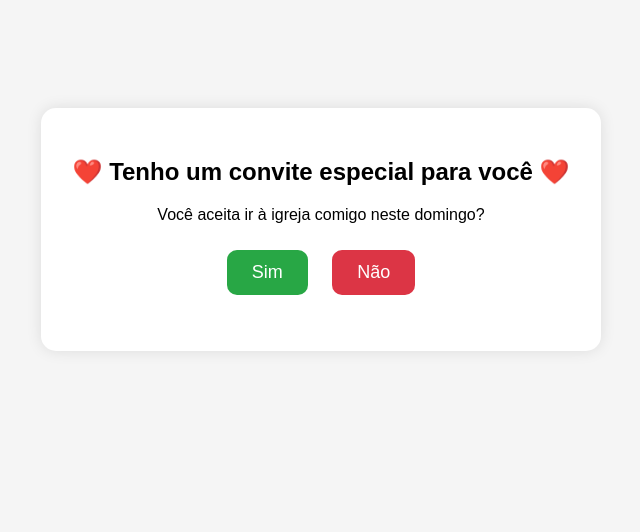
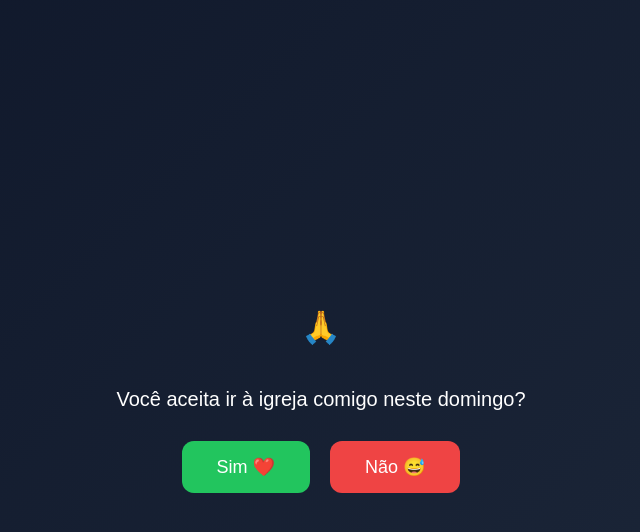
Before and after one commit to walterosfilho18/Domingao, a plain HTML site: page index.html in a window 1280 px wide. Shown: the whole page, without its empty margins (319-959 px from the left). Drawn offline with Linux system fonts and the light colour scheme.

Commit message:
Update index.html

```diff
--- a/index.html
+++ b/index.html
@@ -3,42 +3,81 @@
 <head>
 <meta charset="UTF-8">
 <meta name="viewport" content="width=device-width, initial-scale=1.0">
-<title>Convite Especial</title>
+<title>Convite Especial ❤️</title>
 
 <style>
+*{
+    margin:0;
+    padding:0;
+    box-sizing:border-box;
+}
+
 body{
-    font-family: Arial, sans-serif;
-    text-align:center;
-    background:#f5f5f5;
-    padding-top:100px;
+    background:linear-gradient(135deg,#0f172a,#1e293b);
+    color:white;
+    font-family:Arial, Helvetica, sans-serif;
+    height:100vh;
+    overflow:hidden;
 }
 
 .container{
-    background:white;
-    max-width:500px;
-    margin:auto;
-    padding:30px;
-    border-radius:15px;
-    box-shadow:0 0 15px rgba(0,0,0,.1);
+    display:flex;
+    flex-direction:column;
+    justify-content:center;
+    align-items:center;
+    height:100vh;
+    text-align:center;
+    padding:20px;
+}
+
+h1{
+    margin-bottom:20px;
+    min-height:60px;
+}
+
+p{
+    margin-bottom:30px;
+    font-size:20px;
 }
 
 button{
-    padding:12px 25px;
-    margin:10px;
+    padding:15px 35px;
     border:none;
-    border-radius:10px;
+    border-radius:12px;
     cursor:pointer;
     font-size:18px;
+    transition:.3s;
 }
 
-.sim{
-    background:#28a745;
+#sim{
+    background:#22c55e;
     color:white;
 }
 
-.nao{
-    background:#dc3545;
+#nao{
+    background:#ef4444;
     color:white;
+}
+
+.botoes{
+    display:none;
+    gap:20px;
+    position:relative;
+}
+
+.sucesso{
+    animation:zoom 1s ease;
+}
+
+@keyframes zoom{
+    from{
+        transform:scale(.5);
+        opacity:0;
+    }
+    to{
+        transform:scale(1);
+        opacity:1;
+    }
 }
 </style>
 </head>
@@ -46,41 +85,134 @@ button{
 <body>
 
 <div class="container">
-    <h2>❤️ Tenho um convite especial para você ❤️</h2>
-    <p>Você aceita ir à igreja comigo neste domingo?</p>
 
-    <button class="sim" onclick="aceitou()">Sim</button>
-    <button class="nao" onclick="negou()">Não</button>
+    <h1 id="titulo"></h1>
 
-    <p id="mensagem"></p>
+    <p id="texto"></p>
+
+    <div class="botoes" id="botoes">
+        <button id="sim" onclick="aceitou()">Sim ❤️</button>
+        <button id="nao">Não 😅</button>
+    </div>
+
 </div>
 
 <script>
-let contador = 0;
+
+const titulo = document.getElementById("titulo");
+const texto = document.getElementById("texto");
+const botoes = document.getElementById("botoes");
+
+function digitar(elemento, textoDigitar, velocidade=60){
+
+    let i = 0;
+
+    const intervalo = setInterval(() => {
+
+        elemento.innerHTML += textoDigitar.charAt(i);
+
+        i++;
+
+        if(i >= textoDigitar.length){
+            clearInterval(intervalo);
+        }
+
+    }, velocidade);
+
+}
+
+setTimeout(()=>{
+    digitar(titulo,"Oi ❤️");
+},500);
+
+setTimeout(()=>{
+    texto.innerHTML="Tenho um convite especial para você...";
+},2500);
+
+setTimeout(()=>{
+    titulo.innerHTML="🙏";
+    texto.innerHTML="Você aceita ir à igreja comigo neste domingo?";
+    botoes.style.display="flex";
+},5000);
+
+let tentativas = 0;
 
 const frases = [
-    "Tem certeza? 😢",
-    "Pensa bem... 🙏",
-    "Vai ser um momento especial ❤️",
-    "Prometo que você vai gostar 😅",
-    "Última chance..."
+    "Tem certeza? 🥺",
+    "Pensa bem 😅",
+    "Vai ter café depois ☕",
+    "Prometo que vai ser legal 🙏",
+    "Última chance 👀",
+    "O botão NÃO está ficando nervoso 😂",
+    "Você realmente quer apertar isso? 🤔",
+    "Tá ficando difícil defender você 😅"
 ];
 
+const botaoNao = document.getElementById("nao");
+
+botaoNao.addEventListener("mouseover",()=>{
+
+    tentativas++;
+
+    if(tentativas <= frases.length){
+        alert(frases[tentativas-1]);
+    }
+
+    if(tentativas >= 4){
+
+        const largura = window.innerWidth - 180;
+        const altura = window.innerHeight - 100;
+
+        const x = Math.random()*largura;
+        const y = Math.random()*altura;
+
+        botaoNao.style.position="absolute";
+        botaoNao.style.left=x+"px";
+        botaoNao.style.top=y+"px";
+    }
+
+    if(tentativas === 10){
+
+        alert("😂 Tá bom, você venceu.");
+
+        botaoNao.onclick = () => {
+
+            document.body.innerHTML = `
+            <div class="container sucesso">
+                <h1>😎 Você conseguiu clicar!</h1>
+                <p>
+                    Tudo bem 😊<br><br>
+                    O convite continua de pé ❤️
+                </p>
+            </div>
+            `;
+        };
+
+        botaoNao.style.position="static";
+    }
+
+});
+
 function aceitou(){
-    document.getElementById("mensagem").innerHTML =
-    "<h3>🥳 Que alegria! Te espero lá ❤️</h3>";
+
+    document.body.innerHTML = `
+    <div class="container sucesso">
+
+        <h1>🎉🥳 Que alegria! 🥳🎉</h1>
+
+        <p>
+            Te espero no domingo ❤️
+            <br><br>
+            "Porque onde estiverem dois ou três reunidos em meu nome,
+            ali eu estou."
+            <br><br>
+            Mateus 18:20 🙏
+        </p>
+
+    </div>
+    `;
 }
 
-function negou(){
-
-    if(contador < frases.length){
-        alert(frases[contador]);
-        contador++;
-    }else{
-        document.getElementById("mensagem").innerHTML =
-        "<h3>😊 Tudo bem! Respeito sua decisão.</h3>";
-    }
-}
 </script>
 
 </body>
```
